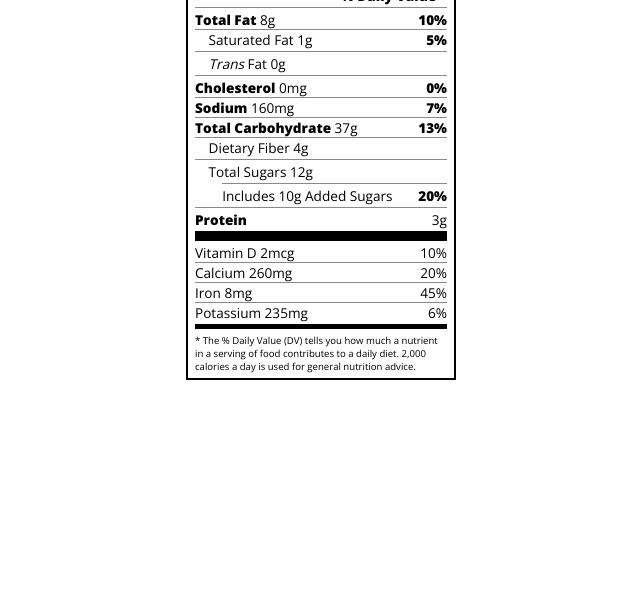
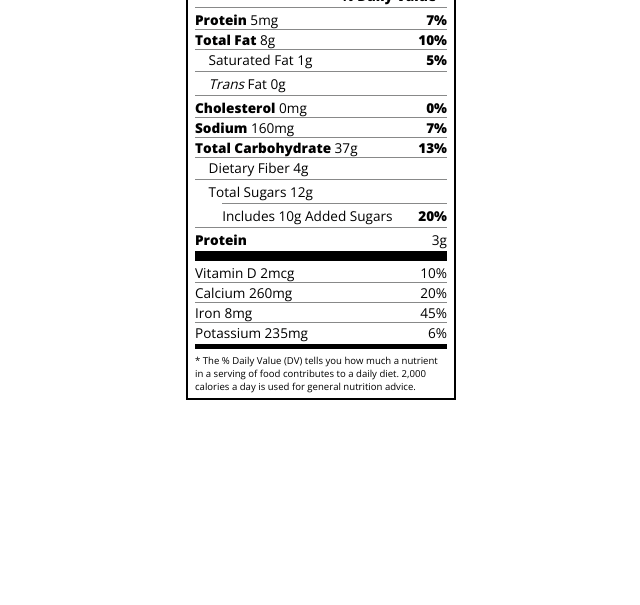
Before and after one commit to campbell-15/nutrition-facts, a plain HTML site: page index.html in a window 1280 px wide. Shown: the part 195-800 px from the top of the page, without its empty margins (319-959 px from the left). Drawn offline with nearby package versions, Linux system fonts and the light colour scheme.

Commit message:
feat/ new nutrition div added

```diff
--- a/index.html
+++ b/index.html
@@ -28,6 +28,7 @@
     <div class="daily-value small-text">
       <p class="bold right no-divider">% Daily Value *</p>
       <div class="divider"></div>
+      <p><span><span class="bold">Protein</span> 5mg</span> <span class="bold">7%</span></p>
       <p><span><span class="bold">Total Fat</span> 8g</span> <span class="bold">10%</span></p>
       <p class="indent no-divider">Saturated Fat 1g <span class="bold">5%</span></p>
       <div class="divider"></div>
```
